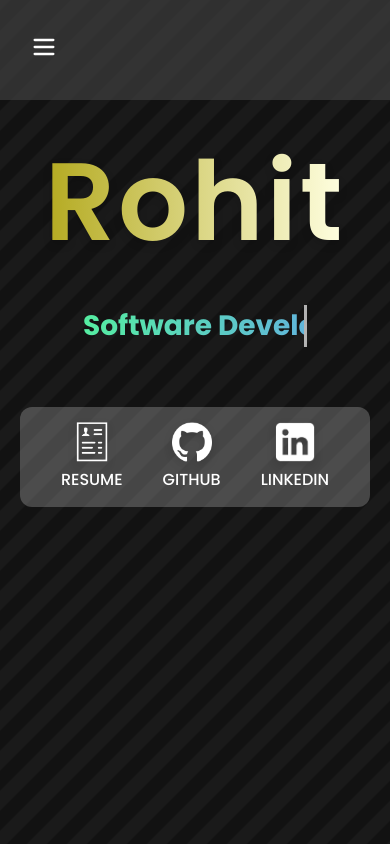
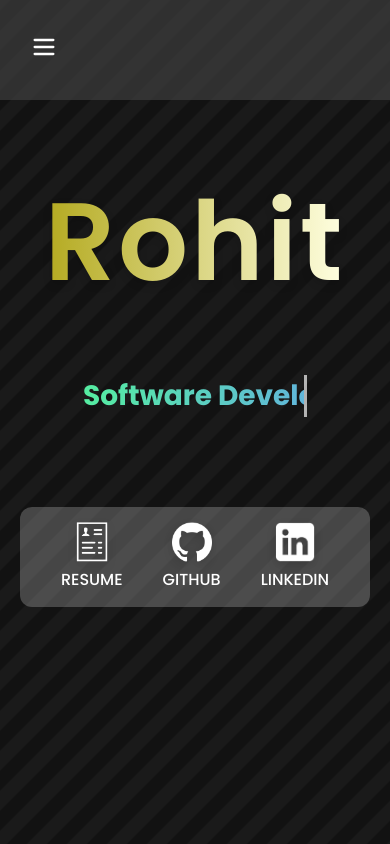
Before and after one commit to rohitkumar893/portfolio, a React (Vite) app: page / in a window 390 px wide. Shown: the top 844 px of the page. Built offline with nearby package versions, Linux system fonts and the light colour scheme.

Commit message:
improve: responsiveness

```diff
--- a/src/App.jsx
+++ b/src/App.jsx
@@ -14,8 +14,8 @@ function App() {
             <Navbar />
 
             <div className='flex flex-col justify-center items-center gap-[40px]'>
-              <div className='w-full flex items-center flex-col select-none gap-[20px]'>
-              <h1 className='namelogo drop-shadow-lg text-[110px] sm:text-[185px]  flex justify-center tracking-wide mt-[120px]'>Rohit</h1>
+              <div className='w-full flex items-center flex-col select-none gap-[50px] md:gap-[20px]'>
+              <h1 className='namelogo drop-shadow-lg text-[110px] sm:text-[185px]  flex justify-center tracking-wide sm:mt-[120px] mt-[160px]'>Rohit</h1>
               <div class="loader"><span class="loader-text">Software Developer</span></div>
 
               <div className='w-full flex justify-center mt-[40px]'>
```
